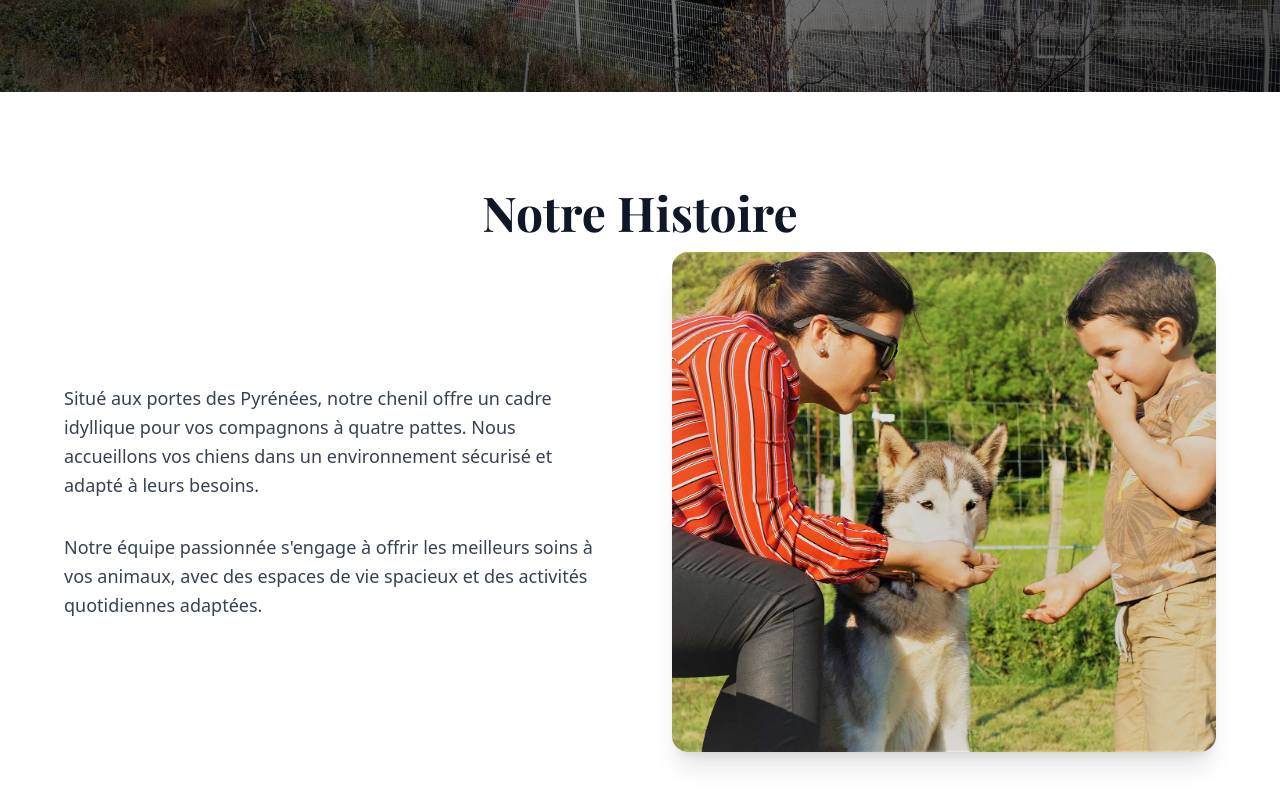
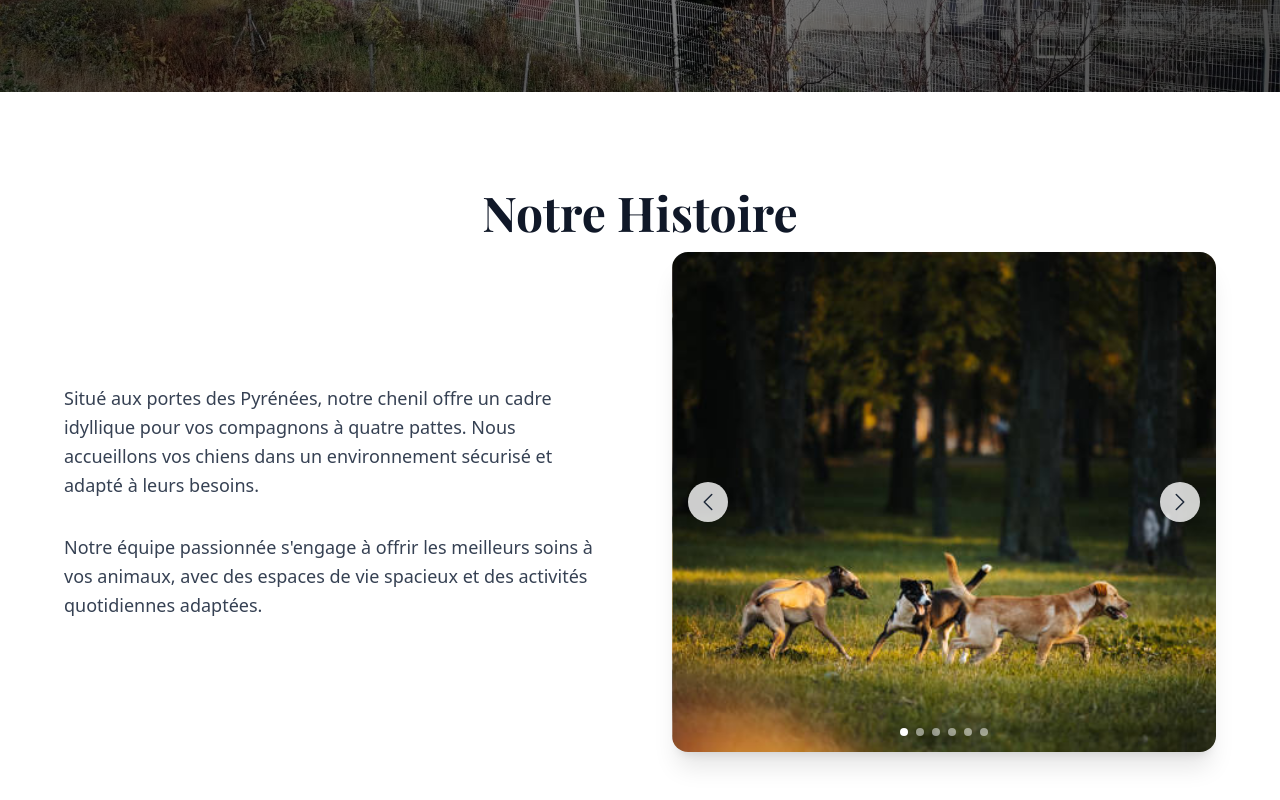
Before and after one commit to SylvainRousset/chenil, a Next.js app: page / in a window 1280 px wide. Shown: the part 532-1332 px from the top of the page. Built offline with nearby package versions, Linux system fonts and the light colour scheme; a web font is replaced by a local one.

Commit message:
carrousel

```diff
--- /dev/null
+++ b/src/app/components/ImageCarousel.tsx
@@ -0,0 +1,89 @@
+'use client';
+
+import { useCallback, useEffect } from 'react';
+import useEmblaCarousel from 'embla-carousel-react';
+import Image from 'next/image';
+import { ChevronLeftIcon, ChevronRightIcon } from '@heroicons/react/24/outline';
+
+type ImageCarouselProps = {
+  images: {
+    src: string;
+    alt: string;
+  }[];
+};
+
+export default function ImageCarousel({ images }: ImageCarouselProps) {
+  const [emblaRef, emblaApi] = useEmblaCarousel({ loop: true });
+
+  const scrollPrev = useCallback(() => {
+    if (emblaApi) emblaApi.scrollPrev();
+  }, [emblaApi]);
+
+  const scrollNext = useCallback(() => {
+    if (emblaApi) emblaApi.scrollNext();
+  }, [emblaApi]);
+
+  // Autoplay
+  useEffect(() => {
+    if (!emblaApi) return;
+
+    const autoplay = setInterval(() => {
+      emblaApi.scrollNext();
+    }, 5000); // Change d'image toutes les 5 secondes
+
+    return () => clearInterval(autoplay);
+  }, [emblaApi]);
+
+  return (
+    <div className="relative w-full h-[500px] rounded-2xl overflow-hidden shadow-xl">
+      {/* Carrousel */}
+      <div className="embla overflow-hidden h-full" ref={emblaRef}>
+        <div className="embla__container flex h-full">
+          {images.map((image, index) => (
+            <div key={index} className="embla__slide flex-[0_0_100%] relative h-full">
+              <Image
+                src={image.src}
+                alt={image.alt}
+                fill
+                className="object-cover"
+                priority={index === 0}
+              />
+            </div>
+          ))}
+        </div>
+      </div>
+
+      {/* Boutons de navigation */}
+      <button
+        onClick={scrollPrev}
+        className="absolute left-4 top-1/2 -translate-y-1/2 bg-white/80 hover:bg-white p-2 rounded-full shadow-lg transition-colors z-10"
+        aria-label="Image précédente"
+      >
+        <ChevronLeftIcon className="w-6 h-6 text-gray-800" />
+      </button>
+      <button
+        onClick={scrollNext}
+        className="absolute right-4 top-1/2 -translate-y-1/2 bg-white/80 hover:bg-white p-2 rounded-full shadow-lg transition-colors z-10"
+        aria-label="Image suivante"
+      >
+        <ChevronRightIcon className="w-6 h-6 text-gray-800" />
+      </button>
+
+      {/* Indicateurs de progression */}
+      <div className="absolute bottom-4 left-1/2 -translate-x-1/2 flex gap-2 z-10">
+        {images.map((_, index) => (
+          <button
+            key={index}
+            onClick={() => emblaApi?.scrollTo(index)}
+            className={`w-2 h-2 rounded-full transition-colors ${
+              emblaApi?.selectedScrollSnap() === index
+                ? 'bg-white'
+                : 'bg-white/50 hover:bg-white/80'
+            }`}
+            aria-label={`Aller à l'image ${index + 1}`}
+          />
+        ))}
+      </div>
+    </div>
+  );
+}
--- a/src/app/page.tsx
+++ b/src/app/page.tsx
@@ -1,5 +1,6 @@
 import Image from "next/image";
 import Link from "next/link";
+import ImageCarousel from "./components/ImageCarousel";
 
 export default function Home() {
   return (
@@ -45,14 +46,34 @@ export default function Home() {
                 avec des espaces de vie spacieux et des activités quotidiennes adaptées.
               </p>
             </div>
-            <div className="relative h-[500px] rounded-2xl overflow-hidden shadow-xl">
-              <Image
-                src="/images/histoire.jpg"
-                alt="Notre chenil dans les Pyrénées"
-                fill
-                className="object-cover"
-              />
-            </div>
+            <ImageCarousel
+              images={[
+                {
+                  src: "/images/box.jpg",
+                  alt: "Box individuel spacieux pour le confort de votre chien"
+                },
+                {
+                  src: "/images/parc.jpg",
+                  alt: "Notre grand parc de jeux extérieur"
+                },
+                {
+                  src: "/images/parc2.jpg",
+                  alt: "Les chiens jouant dans le parc"
+                },
+                {
+                  src: "/images/detente.jpg",
+                  alt: "Zone de détente pour nos pensionnaires"
+                },
+                {
+                  src: "/images/promenadegal.jpg",
+                  alt: "Sortie en montagne avec les chiens"
+                },
+                {
+                  src: "/images/repos.jpg",
+                  alt: "Zone de repos confortable"
+                }
+              ]}
+            />
           </div>
         </div>
       </section>
```
Also changed, not shown: package.json (+8 -6 lines), 1 other file (tests, documents, lock files or other folders).
